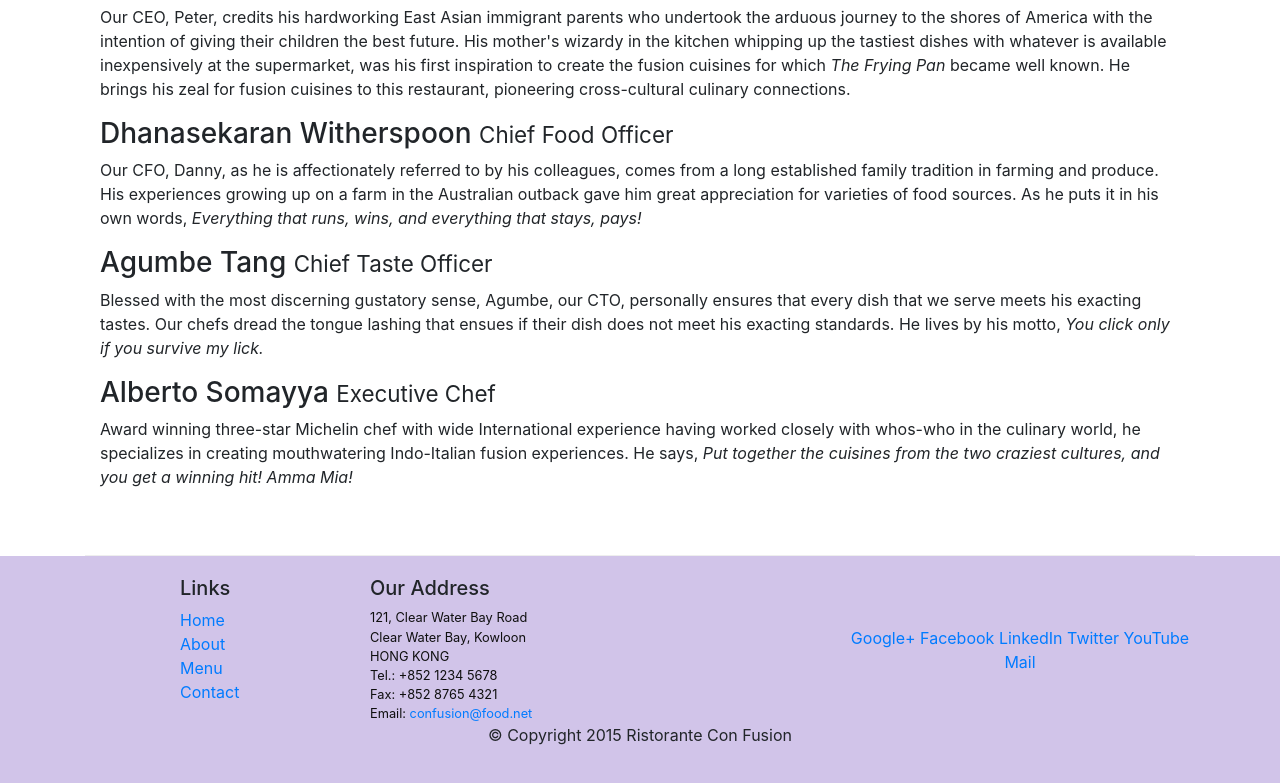
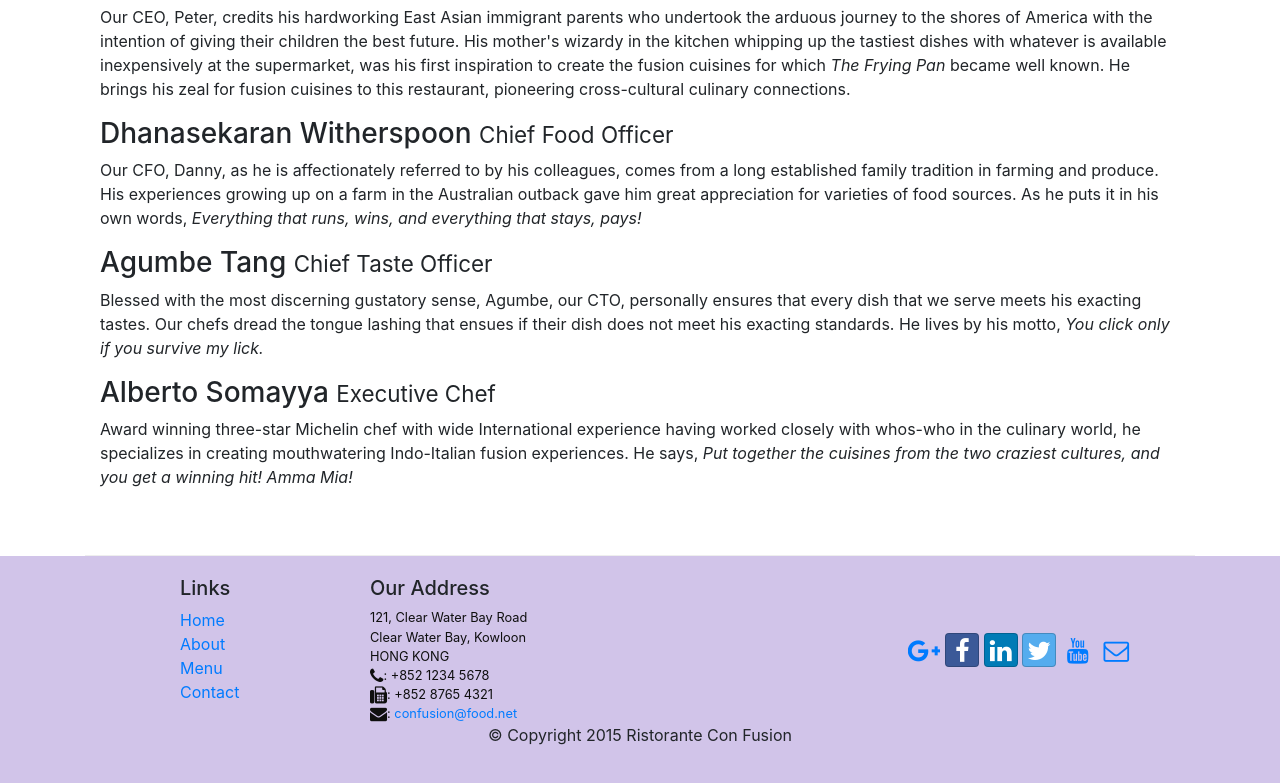
Before and after one commit to AnastasiaMardar/Bootstrap-Coursera, a website: page aboutus.html in a window 1280 px wide. Shown: the part 974-1757 px from the top of the page. Drawn offline with nearby package versions, Linux system fonts and the light colour scheme.

Commit message:
Icon Fonts

```diff
--- a/aboutus.html
+++ b/aboutus.html
@@ -8,6 +8,8 @@
   <meta http-equiv="x-ua-compatible" content="ie=edge">
 
   <link rel="stylesheet" href="node_modules/bootstrap/dist/css/bootstrap.min.css">
+  <link rel="stylesheet" href="node_modules/font-awesome/css/font-awesome.min.css">
+  <link rel="stylesheet" href="css/bootstrap-social.css">
   <link href="css/styles.css" rel="stylesheet">
     <title>Ristorante Con Fusion: About Us</title>
 
@@ -22,11 +24,11 @@
          <a class="navbar-brand" href="./index.html">Ristorante Con Fusion</a>
            <div class="collapse navbar-collapse" id="Navbar">
               <ul class="navbar-nav">
-                  <li class="nav-item"><a class="nav-link" href="./index.html">Home</a></li>
-                  <li class="nav-item active"><a class="nav-link" href="#">About</a></li>
-                  <li class="nav-item"><a class="nav-link" href="#">Menu</a></li>
-                  <li class="nav-item"><a class="nav-link" href="#">Contact</a></li>
-              </ul>
+                <li class="nav-item"><a class="nav-link" href="./index.html"><span class="fa fa-home fa-lg"></span> Home</a></li>
+                <li class="nav-item active"><a class="nav-link" href="./aboutus.html"><span class="fa fa-info fa-lg"></span> About</a></li>
+                <li class="nav-item"><a class="nav-link" href="#"><span class="fa fa-list fa-lg"></span> Menu</a></li>
+                <li class="nav-item"><a class="nav-link" href="#"><span class="fa fa-address-card fa-lg"></span> Contact</a></li>
+             </ul>
             <div class="collapse navbar-collapse" id="Navbar">
       </div>
   </nav>
@@ -100,19 +102,19 @@
 		              121, Clear Water Bay Road<br>
 		              Clear Water Bay, Kowloon<br>
 		              HONG KONG<br>
-		              Tel.: +852 1234 5678<br>
-		              Fax: +852 8765 4321<br>
-		              Email: <a href="mailto:confusion@food.net">confusion@food.net</a>
+                  <i class="fa fa-phone fa-lg"></i>: +852 1234 5678<br>
+		              <i class="fa fa-fax fa-lg"></i>: +852 8765 4321<br>
+		              <i class="fa fa-envelope fa-lg"></i>: <a href="mailto:confusion@food.net">confusion@food.net</a>
 		           </address>
                 </div>
                 <div class="col-sm align-self-center">
                     <div style="text-align:center">
-                        <a href="http://google.com/+">Google+</a>
-                        <a href="http://www.facebook.com/profile.php?id=">Facebook</a>
-                        <a href="http://www.linkedin.com/in/">LinkedIn</a>
-                        <a href="http://twitter.com/">Twitter</a>
-                        <a href="http://youtube.com/">YouTube</a>
-                        <a href="mailto:">Mail</a>
+                      <a class="btn btn-social-icon btn-google-plus" href="http://google.com/+"><i class="fa fa-google-plus"></i></a>
+                      <a class="btn btn-social-icon btn-facebook" href="http://www.facebook.com/profile.php?id="><i class="fa fa-facebook"></i></a>
+                      <a class="btn btn-social-icon btn-linkedin" href="http://www.linkedin.com/in/"><i class="fa fa-linkedin"></i></a>
+                      <a class="btn btn-social-icon btn-twitter" href="http://twitter.com/"><i class="fa fa-twitter"></i></a>
+                      <a class="btn btn-social-icon btn-youtube" href="http://youtube.com/"><i class="fa fa-youtube"></i></a>
+                      <a class="btn btn-social-icon" href="mailto:"><i class="fa fa-envelope-o"></i></a>
                     </div>
                 </div>
            </div>
--- a/package.json
+++ b/package.json
@@ -14,6 +14,7 @@
     "lite-server": "^2.2.2"
   },
   "dependencies": {
-    "bootstrap": "^4.0.0-alpha.6"
+    "bootstrap": "^4.0.0-alpha.6",
+    "font-awesome": "^4.7.0"
   }
 }
```
Also changed, not shown: index.html (+18 -15 lines), 1 other file.
